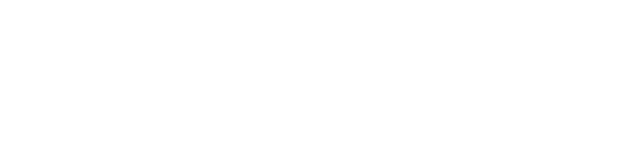
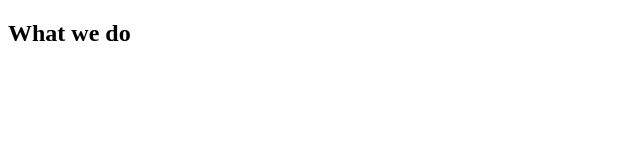
Before and after one commit to akbarAzimhodzaev/lesson19, a plain HTML site: page index.html in a window 1280 px wide. Shown: the whole page, without its empty margins (0-640 px from the left). Drawn offline with Linux system fonts and the light colour scheme.

Commit message:
added what we do section

```diff
--- a/index.html
+++ b/index.html
@@ -6,6 +6,8 @@
     <title>Document</title>
 </head>
 <body>
-
+    <section class="what-we-do">
+        <h2>What we do</h2>
+    </section>
 </body>
 </html>
```
